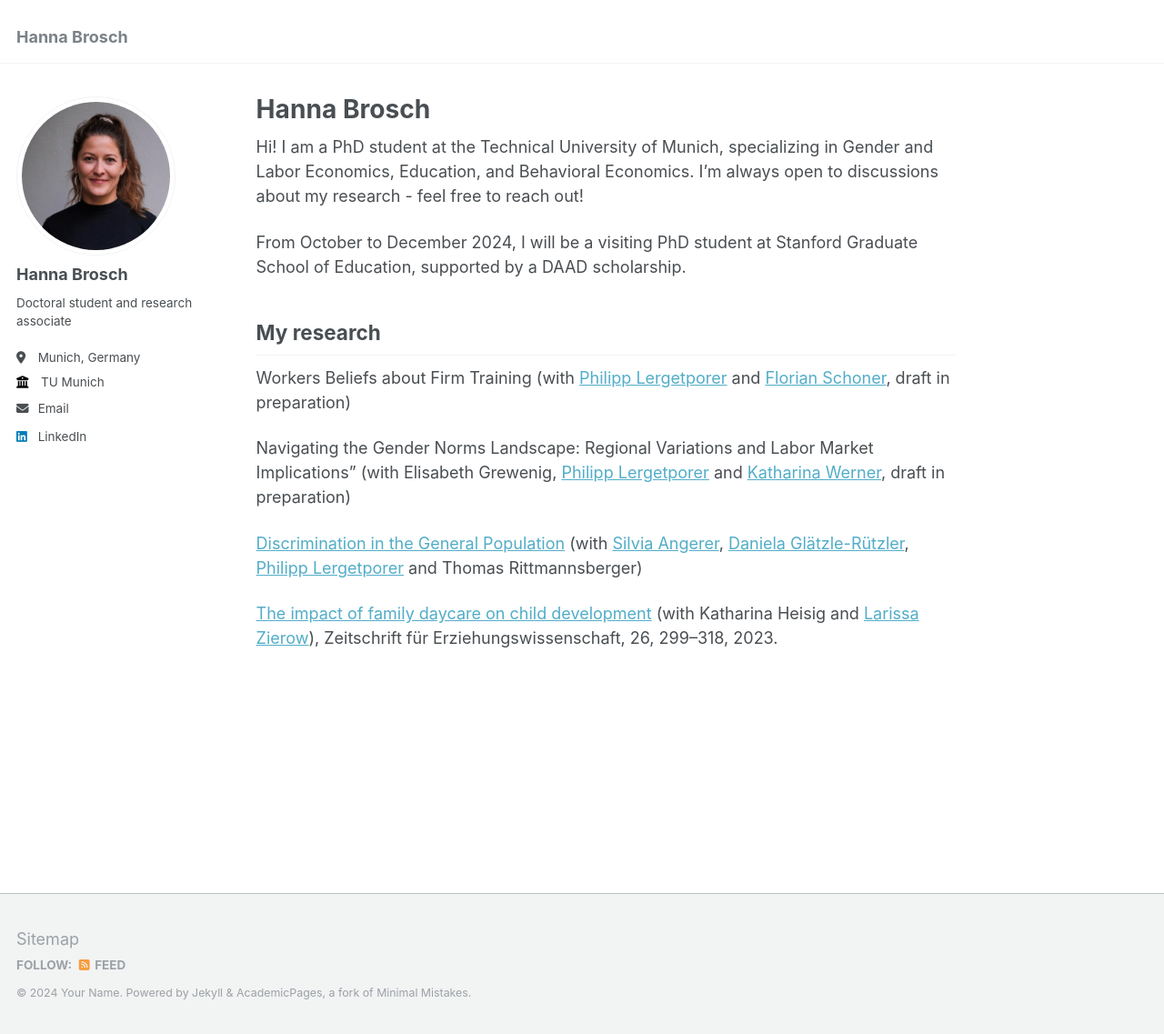
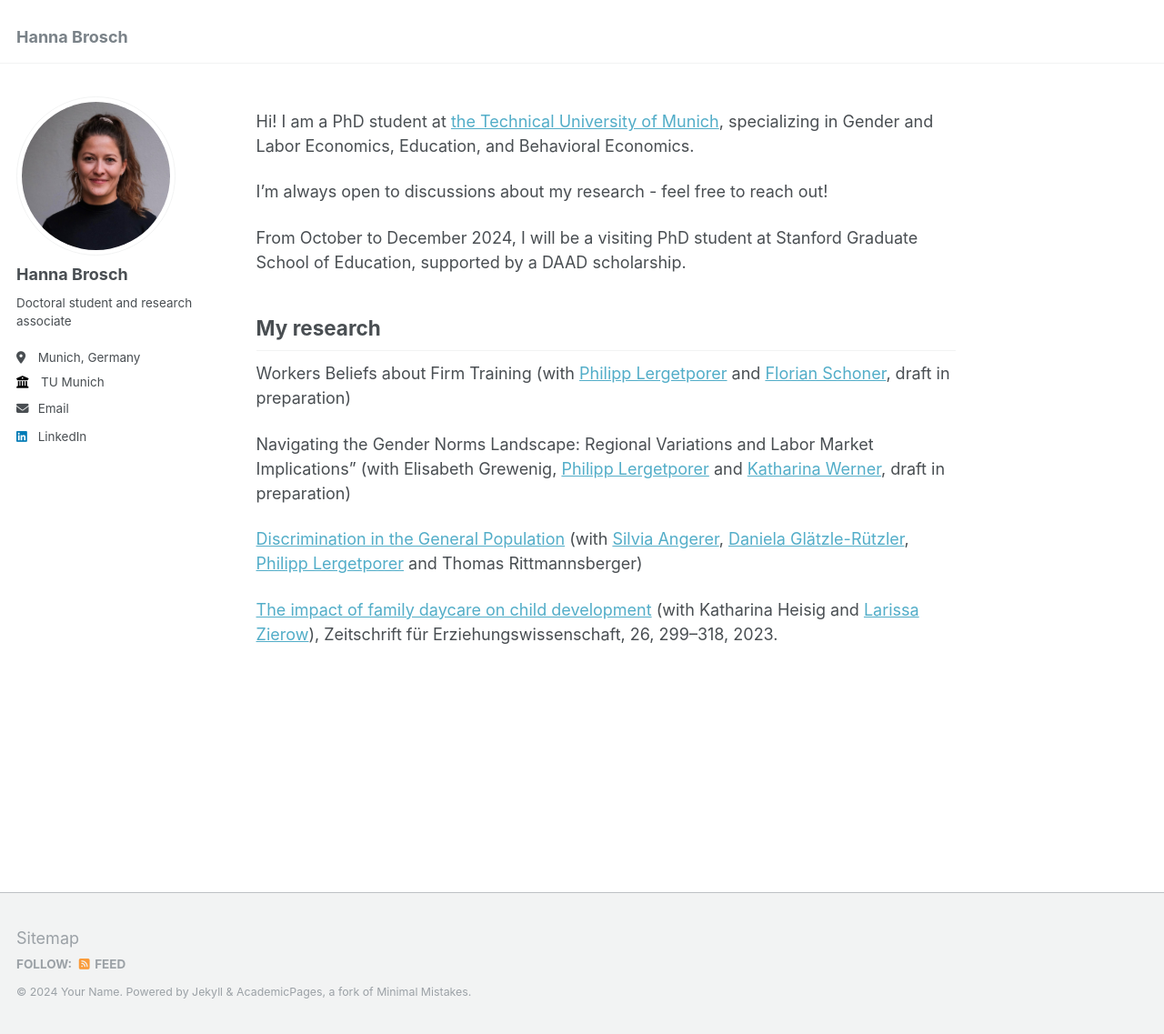
Before and after one commit to HannaBrosch/hannabrosch.github.io, a Jekyll site: the page built from _pages/about.md, in a window 1280 px wide and 1137 px high. Shown: the whole window at 91% size. Built offline with Jekyll 4.4.1, drawn with Linux system fonts in a browser that asks for light colours.

Commit message:
Update about.md

```diff
--- a/_pages/about.md
+++ b/_pages/about.md
@@ -1,15 +1,18 @@
 ---
 permalink: /
-title: "Hanna Brosch"
+title: ""
 author_profile: true
 redirect_from:
   - /about/
   - /about.html
 ---
 
-Hi! I am a PhD student at the Technical University of Munich, specializing in Gender and Labor Economics, Education, and Behavioral Economics. I’m always open to discussions about my research - feel free to reach out!
+Hi! I am a PhD student at [the Technical University of Munich](https://www.mgt.tum.de/global-center-for-family-enterprise/prof-dr-philipp-lergetporer), specializing in Gender and Labor Economics, Education, and Behavioral Economics.
+
+I’m always open to discussions about my research - feel free to reach out!
 
 From October to December 2024, I will be a visiting PhD student at Stanford Graduate School of Education, supported by a DAAD scholarship.
+
 
 
 My research
```
